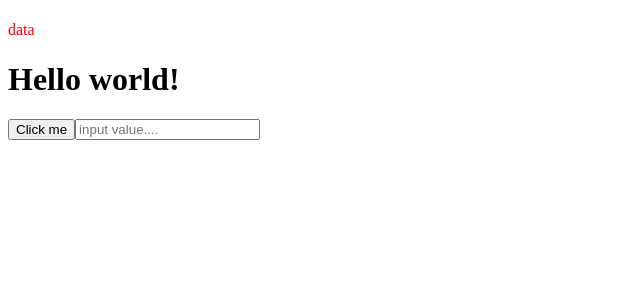
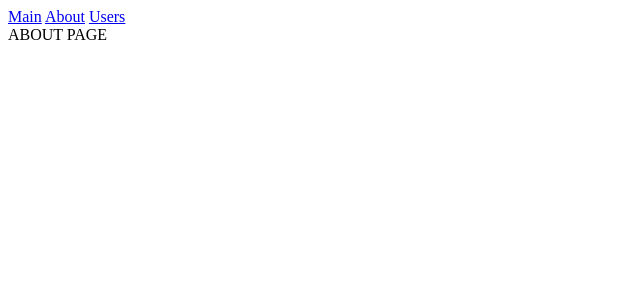
Before and after one commit to GapurEvloev/testing, a React (Create React App) app in the folder 2-react-testilng-lib/: page /about in a window 1280 px wide. Shown: the top 300 px of the page, without its empty margins (0-640 px from the left). Built offline with nearby package versions, Linux system fonts and the light colour scheme.

Commit message:
integration tests with react router dom v6

```diff
--- a/2-react-testilng-lib/src/App.tsx
+++ b/2-react-testilng-lib/src/App.tsx
@@ -1,32 +1,56 @@
-import React, { useEffect, useState } from "react";
+import React from "react";
+import { BrowserRouter, Link, Route, Routes } from "react-router-dom";
+import AboutPage from "./pages/AboutPage";
+import ErrorPage from "./pages/ErrorPage";
+import MainPage from "./pages/MainPage";
+import UserDetailsPage from "./pages/UserDetailsPage";
+import Users from "./users/Users";
 
-function App() {
-  const [data, setData] = useState<null | {}>(null);
-  const [toggle, setToggle] = useState(false);
-  const [value, setValue] = useState("");
+// function App() {
+//   const [data, setData] = useState<null | {}>(null);
+//   const [toggle, setToggle] = useState(false);
+//   const [value, setValue] = useState("");
+//
+//   const onClick = () => setToggle(prev => !prev)
+//
+//   useEffect(() => {
+//     setTimeout(() => {
+//       setData({})
+//     }, 100);
+//   }, []);
+//
+//   return (
+//     <div className="App">
+//       <h1 data-testid="value-title">{value}</h1>
+//       {toggle && (
+//         <div data-testid="toggle-elem">toggle</div>
+//       )}
+//       {data && (
+//         <div style={{color: 'red'}}>data</div>
+//       )}
+//       <h1>Hello world!</h1>
+//       <button data-testid="toggle-button" onClick={onClick}>Click me</button>
+//       <input onChange={(e) => setValue(e.target.value)} type="text" placeholder="input value...." />
+//     </div>
+//   );
+// }
 
-  const onClick = () => setToggle(prev => !prev)
-
-  useEffect(() => {
-    setTimeout(() => {
-      setData({})
-    }, 100);
-  }, []);
-
-  return (
-    <div className="App">
-      <h1 data-testid="value-title">{value}</h1>
-      {toggle && (
-        <div data-testid="toggle-elem">toggle</div>
-      )}
-      {data && (
-        <div style={{color: 'red'}}>data</div>
-      )}
-      <h1>Hello world!</h1>
-      <button data-testid="toggle-button" onClick={onClick}>Click me</button>
-      <input onChange={(e) => setValue(e.target.value)} type="text" placeholder="input value...." />
+// integration tests with react router dom v6
+const App = () => {
+  return(
+    <div>
+      <Link data-testid="main-link" to="/">Main</Link>{" "}
+      <Link data-testid="about-link" to="/about">About</Link>{" "}
+      <Link data-testid="users-link" to="/users">Users</Link>
+      <Routes>
+        <Route path="/" element={<MainPage/>}/>
+        <Route path="/about" element={<AboutPage/>}/>
+        <Route path="/users" element={<Users/>}/>
+        <Route path="/users/:id" element={<UserDetailsPage />}/>
+        <Route path="/*" element={<ErrorPage/>}/>
+      </Routes>
     </div>
-  );
+  )
 }
 
 export default App;
--- a/2-react-testilng-lib/src/index.tsx
+++ b/2-react-testilng-lib/src/index.tsx
@@ -1,13 +1,16 @@
-import React from 'react';
-import ReactDOM from 'react-dom/client';
-import App from './App';
+import React from "react";
+import ReactDOM from "react-dom/client";
+import { BrowserRouter } from "react-router-dom";
+import App from "./App";
 
 const root = ReactDOM.createRoot(
-  document.getElementById('root') as HTMLElement
+  document.getElementById("root") as HTMLElement
 );
 
 root.render(
   <React.StrictMode>
-    <App />
+    <BrowserRouter>
+      <App/>
+    </BrowserRouter>
   </React.StrictMode>
 );
--- /dev/null
+++ b/2-react-testilng-lib/src/pages/AboutPage.tsx
@@ -0,0 +1,9 @@
+const AboutPage: React.FC = () => {
+  return (
+    <div data-testid="about-page">
+      ABOUT PAGE
+    </div>
+  );
+};
+
+export default AboutPage;
--- /dev/null
+++ b/2-react-testilng-lib/src/pages/ErrorPage.tsx
@@ -0,0 +1,9 @@
+const ErrorPage: React.FC = () => {
+  return (
+    <div data-testid="error-page">
+      ERROR! PAGE NOT FOUND.
+    </div>
+  );
+};
+
+export default ErrorPage;
--- /dev/null
+++ b/2-react-testilng-lib/src/pages/MainPage.tsx
@@ -0,0 +1,9 @@
+const MainPage: React.FC = () => {
+  return (
+    <div data-testid="main-page">
+      MAIN PAGE
+    </div>
+  );
+};
+
+export default MainPage;
--- /dev/null
+++ b/2-react-testilng-lib/src/pages/UserDetailsPage.tsx
@@ -0,0 +1,9 @@
+const UserDetailsPage: React.FC = () => {
+  return (
+    <div data-testid="users-page">
+      USER DETAILS PAGE
+    </div>
+  );
+};
+
+export default UserDetailsPage;
--- /dev/null
+++ b/2-react-testilng-lib/src/users/Users.tsx
@@ -0,0 +1,30 @@
+import axios from "axios";
+import { useEffect, useState } from "react";
+import { Link } from "react-router-dom";
+
+interface UsersProps {
+}
+
+const Users: React.FC<UsersProps> = () => {
+  const [users, setUsers] = useState([]);
+
+  const loadUsers = async () => {
+    const resp = await axios.get("https://jsonplaceholder.typicode.com/users");
+    setUsers(resp.data);
+  }
+
+  useEffect(() => {
+    loadUsers();
+  }, []);
+
+  return (
+    <div>
+      {users.map((user: any) => (
+        <Link to={`/users/${user.id}`} key={user.id} data-testid="user-item">
+          {user.name}
+        </Link>
+      ))}
+    </div>
+  );
+};
+export default Users;
```
Also changed, not shown: 2-react-testilng-lib/package.json (+10 -2 lines), 2 other files (tests, documents, lock files or other folders).
